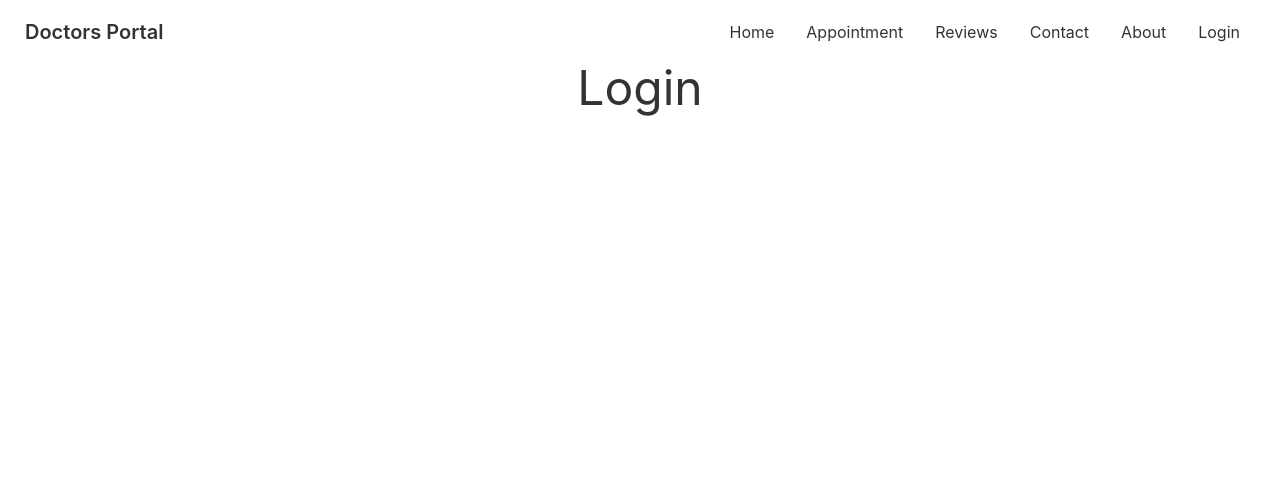
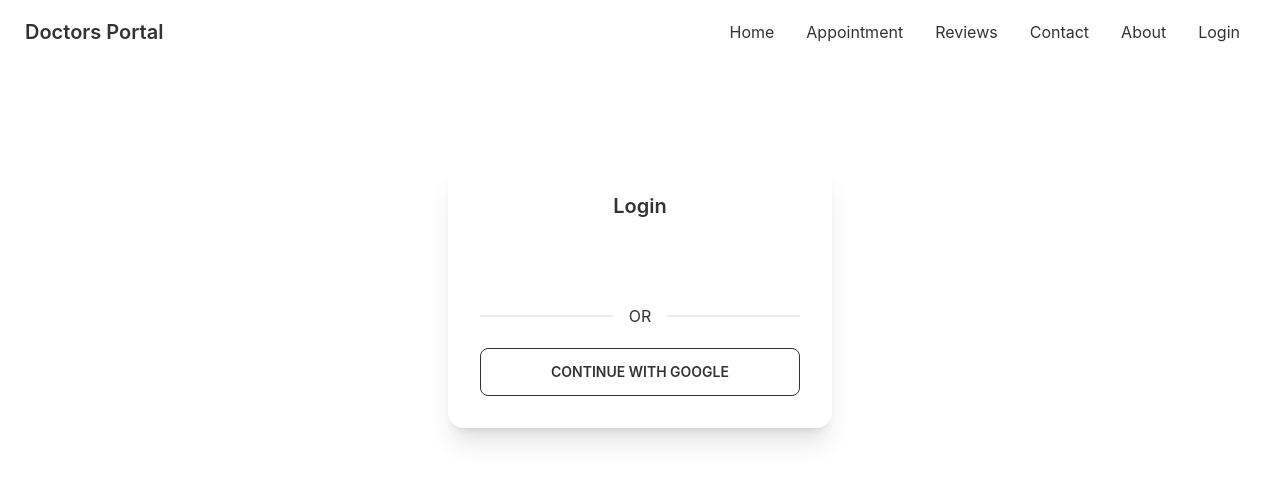
Before and after one commit to mohammadtanim24h/doctors-portal-client, a React (Create React App) app: page /login in a window 1280 px wide. Shown: the top 482 px of the page. Built offline with nearby package versions, Linux system fonts and the light colour scheme; no server answers.

Commit message:
added .env for firebase config and google sign in added

```diff
--- a/package.json
+++ b/package.json
@@ -8,9 +8,11 @@
     "@testing-library/user-event": "^13.5.0",
     "daisyui": "^2.14.3",
     "date-fns": "^2.28.0",
+    "firebase": "^9.8.1",
     "react": "^18.1.0",
     "react-day-picker": "^8.0.4",
     "react-dom": "^18.1.0",
+    "react-firebase-hooks": "^5.0.3",
     "react-router-dom": "^6.3.0",
     "react-scripts": "5.0.1",
     "web-vitals": "^2.1.4"
--- /dev/null
+++ b/src/Firebase/firebase.init.js
@@ -0,0 +1,17 @@
+import { initializeApp } from "firebase/app";
+import { getAuth } from "firebase/auth";
+
+const firebaseConfig = {
+  apiKey: process.env.REACT_APP_API_KEY,
+  authDomain: process.env.REACT_APP_AUTH_DOMAIN,
+  projectId: process.env.REACT_APP_PROJECT_ID,
+  storageBucket: process.env.REACT_APP_STORAGE_BUCKET,
+  messagingSenderId: process.env.REACT_APP_MESSAGING_SENDER_ID,
+  appId: process.env.REACT_APP_APP_ID,
+};
+
+const app = initializeApp(firebaseConfig);
+
+const auth = getAuth(app);
+
+export default auth;
--- a/src/Pages/Login/Login.js
+++ b/src/Pages/Login/Login.js
@@ -1,9 +1,24 @@
-import React from 'react';
+import React from "react";
+import auth from "../../Firebase/firebase.init";
+import { useSignInWithGoogle } from 'react-firebase-hooks/auth';
 
 const Login = () => {
+    const [signInWithGoogle, user, loading, error] = useSignInWithGoogle(auth);
+    if(user) {
+        console.log(user);
+    }
+    if(error) {
+        console.error(error);
+    }
     return (
-        <div>
-            <h2 className='text-5xl text-center'>Login</h2>
+        <div className="flex justify-center items-center mt-24">
+            <div className="card w-96 shadow-xl">
+                <div className="card-body text-center">
+                    <h2 className="card-title justify-center mb-16">Login</h2>
+                    <div className="divider">OR</div>
+                    <button className="btn btn-outline" onClick={() => signInWithGoogle()}>Continue With Google</button>
+                </div>
+            </div>
         </div>
     );
 };
```
Also changed, not shown: 1 other file (tests, documents, lock files or other folders).
